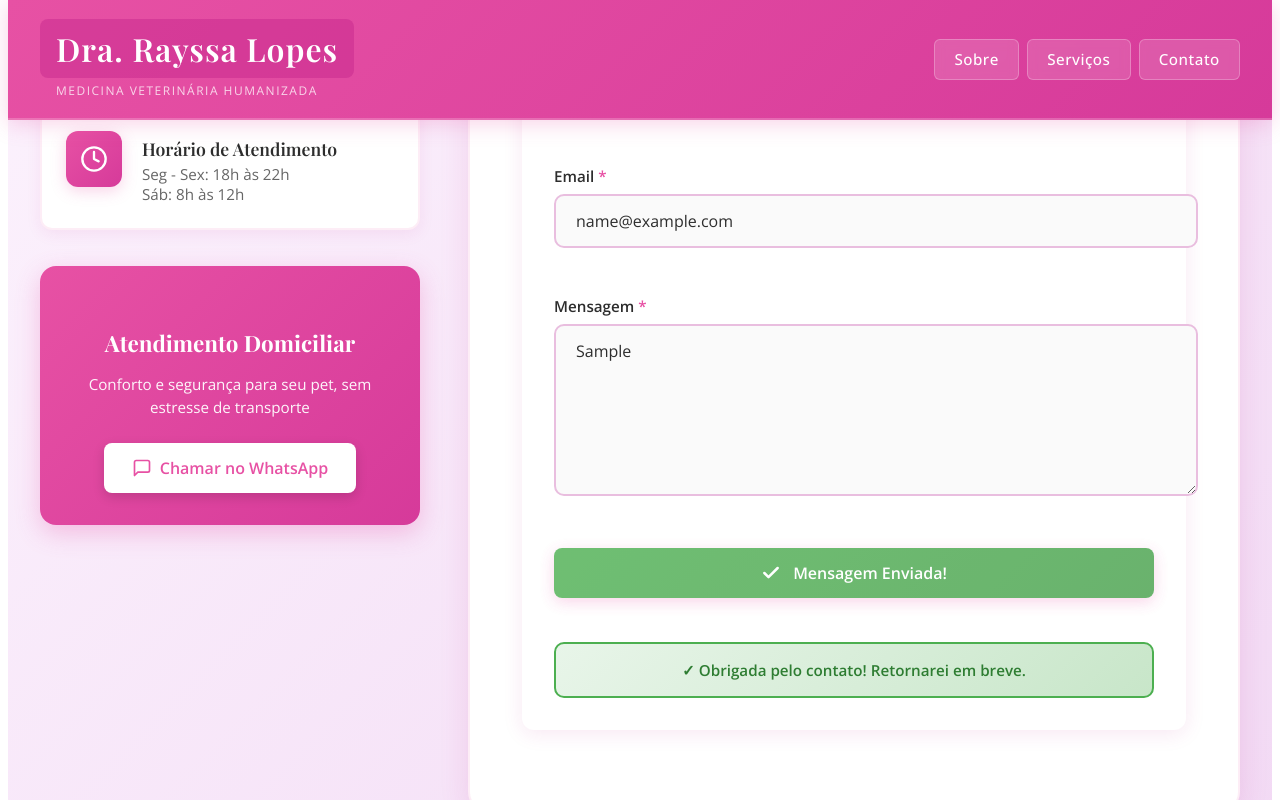
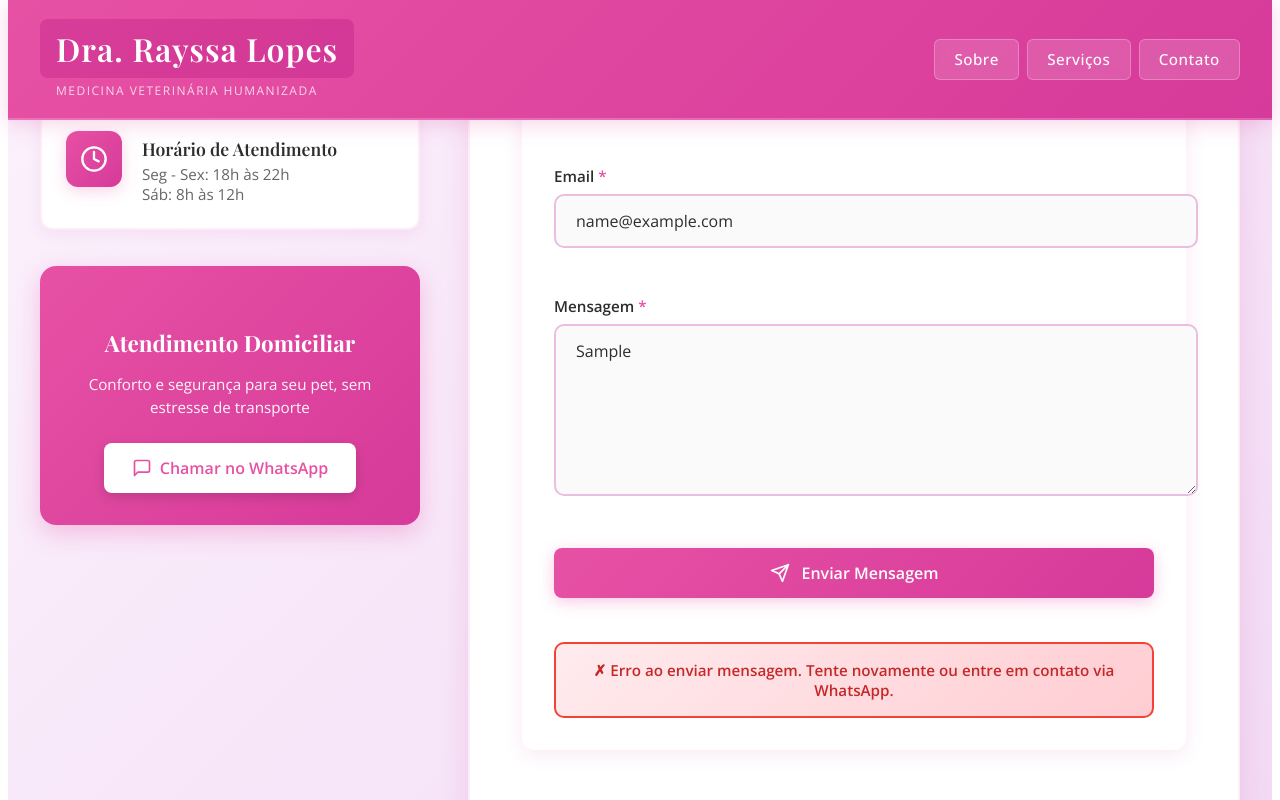
Before and after one commit to roger-inatel/vet-port, a React (Vite) app: page / in a window 1280 px wide. Both pictures are taken after typing "Sample", "name@example.com", "Sample" into the empty fields and a click on the button "Enviar Mensagem". Shown: the part 2796-3596 px from the top of the page. Built offline with nearby package versions, Linux system fonts and the light colour scheme.

Commit message:
implement api emailjs

```diff
--- a/src/components/Sections/Contato.css
+++ b/src/components/Sections/Contato.css
@@ -440,6 +440,46 @@
 }
 
 /* ============================================
+   MENSAGEM DE ERRO
+   ============================================ */
+
+.error-message {
+  margin-top: 1.5rem;
+  padding: 1rem;
+  background: linear-gradient(135deg, #ffebee 0%, #ffcdd2 100%);
+  border: 2px solid #f44336;
+  border-radius: 10px;
+  color: #c62828;
+  font-family: 'Open Sans', sans-serif;
+  font-size: 0.95rem;
+  font-weight: 600;
+  text-align: center;
+  animation: slideDown 0.4s ease-out;
+}
+
+/* ============================================
+   SPINNER DE LOADING
+   ============================================ */
+
+.spinner {
+  animation: spin 1s linear infinite;
+}
+
+@keyframes spin {
+  from {
+    transform: rotate(0deg);
+  }
+  to {
+    transform: rotate(360deg);
+  }
+}
+
+.submit-button.loading {
+  opacity: 0.7;
+  cursor: not-allowed;
+}
+
+/* ============================================
    ACESSIBILIDADE
    ============================================ */
 
--- a/src/components/Sections/Contato.jsx
+++ b/src/components/Sections/Contato.jsx
@@ -10,7 +10,8 @@ export default function Contato() {
 
   const [formStatus, setFormStatus] = useState({
     submitted: false,
-    error: false
+    error: false,
+    loading: false
   })
 
   const handleChange = (e) => {
@@ -21,20 +22,50 @@ export default function Contato() {
     }))
   }
 
-  const handleSubmit = (e) => {
+  const handleSubmit = async (e) => {
     e.preventDefault()
+    setFormStatus({ submitted: false, error: false, loading: true })
 
-    // Simulação de envio (substitua pela sua lógica real)
-    console.log('Dados do formulário:', formData)
+    try {
+      // OPÇÃO 1: EmailJS (Recomendado)
+      const response = await fetch('https://api.emailjs.com/api/v1.0/email/send', {
+        method: 'POST',
+        headers: {
+          'Content-Type': 'application/json',
+        },
+        body: JSON.stringify({
+          service_id: 'service_330qsda',      // ← Substitua aqui
+          template_id: '__ejs-test-mail-service__',     // ← Substitua aqui
+          user_id: 'T7z8UzEtfmwyM-kfw',          // ← Substitua aqui
+          template_params: {
+            from_name: formData.name,
+            from_email: formData.email,
+            message: formData.message,
+            to_email: 'rayscris@hotmail.com'  // Email da Dra. Rayssa
+          }
+        })
+      })
 
-    // Feedback visual
-    setFormStatus({ submitted: true, error: false })
+      if (response.ok) {
+        setFormStatus({ submitted: true, error: false, loading: false })
 
-    // Reset após 3 segundos
-    setTimeout(() => {
-      setFormData({ name: '', email: '', message: '' })
-      setFormStatus({ submitted: false, error: false })
-    }, 3000)
+        // Reset após 10 segundos (aumentado de 3 para 10)
+        setTimeout(() => {
+          setFormData({ name: '', email: '', message: '' })
+          setFormStatus({ submitted: false, error: false, loading: false })
+        }, 10000)
+      } else {
+        throw new Error('Erro ao enviar')
+      }
+    } catch (error) {
+      console.error('Erro:', error)
+      setFormStatus({ submitted: false, error: true, loading: false })
+
+      // Limpa erro após 10 segundos
+      setTimeout(() => {
+        setFormStatus({ submitted: false, error: false, loading: false })
+      }, 10000)
+    }
   }
 
   return (
@@ -126,6 +157,7 @@ export default function Contato() {
                   onChange={handleChange}
                   placeholder="Digite seu nome"
                   required
+                  disabled={formStatus.loading}
                 />
               </div>
 
@@ -142,6 +174,7 @@ export default function Contato() {
                   onChange={handleChange}
                   placeholder="seu@email.com"
                   required
+                  disabled={formStatus.loading}
                 />
               </div>
 
@@ -158,15 +191,23 @@ export default function Contato() {
                   placeholder="Conte-me sobre seu pet e como posso ajudar..."
                   rows="5"
                   required
+                  disabled={formStatus.loading}
                 />
               </div>
 
               <button
                 type="submit"
-                className={`submit-button ${formStatus.submitted ? 'submitted' : ''}`}
-                disabled={formStatus.submitted}
+                className={`submit-button ${formStatus.submitted ? 'submitted' : ''} ${formStatus.loading ? 'loading' : ''}`}
+                disabled={formStatus.submitted || formStatus.loading}
               >
-                {formStatus.submitted ? (
+                {formStatus.loading ? (
+                  <>
+                    <svg className="spinner" xmlns="http://www.w3.org/2000/svg" width="20" height="20" viewBox="0 0 24 24" fill="none" stroke="currentColor" strokeWidth="3" strokeLinecap="round" strokeLinejoin="round">
+                      <circle cx="12" cy="12" r="10"/>
+                    </svg>
+                    Enviando...
+                  </>
+                ) : formStatus.submitted ? (
                   <>
                     <svg xmlns="http://www.w3.org/2000/svg" width="20" height="20" viewBox="0 0 24 24" fill="none" stroke="currentColor" strokeWidth="3" strokeLinecap="round" strokeLinejoin="round">
                       <polyline points="20 6 9 17 4 12"/>
@@ -189,6 +230,12 @@ export default function Contato() {
                   ✓ Obrigada pelo contato! Retornarei em breve.
                 </div>
               )}
+
+              {formStatus.error && (
+                <div className="error-message">
+                  ✗ Erro ao enviar mensagem. Tente novamente ou entre em contato via WhatsApp.
+                </div>
+              )}
             </form>
           </div>
         </div>
```
